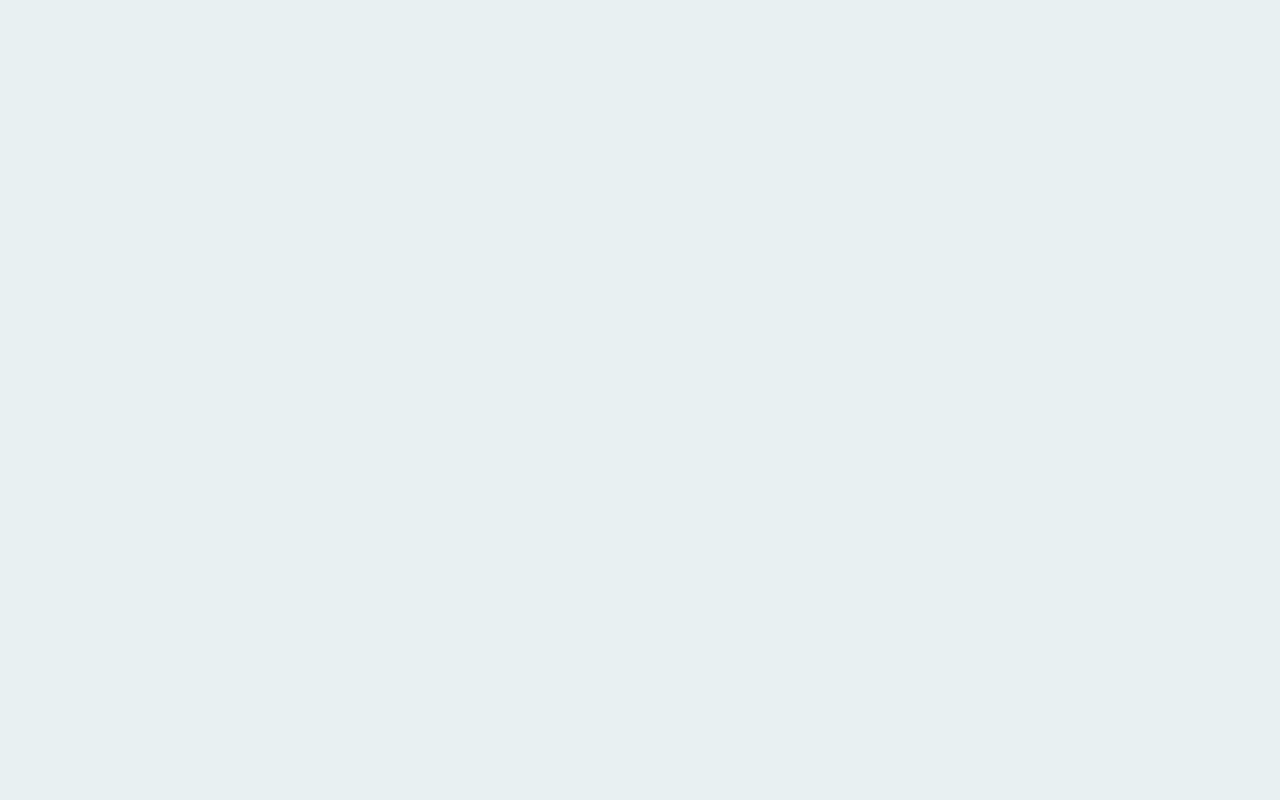
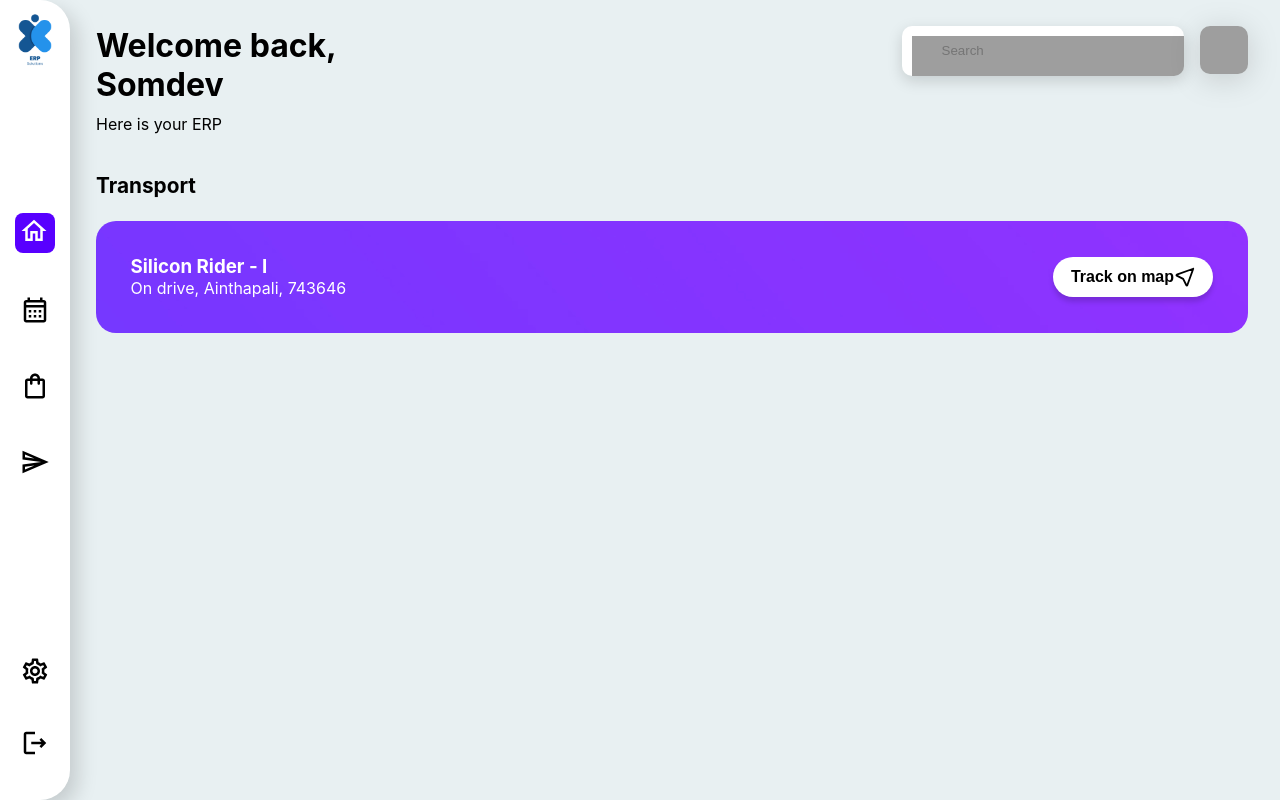
Before and after one commit to somdev-hub/full-stack-erp-app, a React (Create React App) app in the folder client/: page /transport in a window 1280 px wide. Before the commit this address had no page. Built offline with nearby package versions, Linux system fonts and the light colour scheme; grey boxes are pictures that could not be loaded.

Commit message:
initial commit 5-02-2023

```diff
--- a/client/package.json
+++ b/client/package.json
@@ -13,6 +13,7 @@
     "axios": "^1.2.2",
     "react": "^18.2.0",
     "react-dom": "^18.2.0",
+    "react-icons": "^4.7.1",
     "react-router-dom": "^6.6.1",
     "react-scripts": "^5.0.1",
     "react-string-replace": "^1.1.0",
--- a/client/src/App.js
+++ b/client/src/App.js
@@ -9,6 +9,7 @@ import Login from "./pages/Login/Login";
 import AboutUs from "./pages/AboutUs/AboutUs";
 import Mail from "./pages/Mail/Mail";
 import Cafeteria from "./pages/Cafeteria/Cafeteria";
+import Transport from "./pages/Transport/Transport";
 
 function App() {
   const user = localStorage.getItem("token");
@@ -25,6 +26,7 @@ function App() {
         <Route path="/about-us" exact element={<AboutUs />} />
         <Route path="/mail/:id" exact element={<Mail />} />
         <Route path="/cafeteria" exact element={<Cafeteria />} />
+        <Route path="/transport" exact element={<Transport />} />
       </Routes>
     </BrowserRouter>
   );
--- a/client/src/components/RectangularComponent1/RectangularComponent1.jsx
+++ b/client/src/components/RectangularComponent1/RectangularComponent1.jsx
@@ -35,7 +35,7 @@ const RectangularComponent1 = (props) => {
           progress={props.progress}
           color={props.progressColor}
           backColor={props.progressBackColor}
-          width="50"
+          width="90%"
         />
       </div>
     </div>
--- a/client/src/pages/Cafeteria/Cafeteria.css
+++ b/client/src/pages/Cafeteria/Cafeteria.css
@@ -75,6 +75,11 @@
   color: #fff;
   box-shadow: rgba(0, 0, 0, 0.35) 0px 5px 15px;
   right: 0;
+}
+
+.cart-button:hover{
+  background-color: #fff;
+  color: #000;
 }
 
 .cart-content {
--- /dev/null
+++ b/client/src/pages/Transport/Transport.css
@@ -0,0 +1,40 @@
+.transport-container {
+  width: 90%;
+  margin-left: 5%;
+}
+
+.transport-main h3,
+.transport-main h2,
+.transport-main p {
+  margin: 0;
+}
+
+.current-vehicle {
+  display: flex;
+  align-items: center;
+  justify-content: space-between;
+  background: url(../../files/transport_background.jpg);
+  border-radius: 20px;
+  height: 7rem;
+  color: #fff;
+  padding: 0 3%;
+  margin-top: 2%;
+  object-fit: contain;
+}
+
+.tracking-button button {
+  background: #ffffff;
+  box-shadow: 0px 5px 5px rgba(0, 0, 0, 0.15);
+  border-radius: 50px;
+  width: 10rem;
+  height: 2.5rem;
+  border: none;
+  display: flex;
+  align-items: center;
+  justify-content: center;
+}
+
+.tracking-button button h5 {
+  font-size: 16px;
+  font-weight: 600;
+}
--- /dev/null
+++ b/client/src/pages/Transport/Transport.jsx
@@ -0,0 +1,38 @@
+import React from "react";
+import "./Transport.css";
+import { GoLocation } from "react-icons/go";
+import { TbCurrentLocation } from "react-icons/tb";
+import { FiMap } from "react-icons/fi";
+import { TbLocation } from "react-icons/tb";
+import Sidebar from "../../components/sidebar/Sidebar";
+import Navbar from "../../components/navbar/Navbar";
+
+const Transport = () => {
+  return (
+    <div style={{ display: "flex" }}>
+      <Sidebar />
+      <div className="container">
+        <Navbar />
+        <div className="transport-container">
+          <h3 className="your-profile">Transport</h3>
+          <div className="transport-main">
+            <div className="current-vehicle">
+              <div className="current-vehicle-head">
+                <h3>Silicon Rider - I</h3>
+                <p>On drive, Ainthapali, 743646</p>
+              </div>
+              <div className="tracking-button">
+                <button>
+                  <h5>Track on map</h5>
+                  <TbLocation style={{ width: "22px", height: "22px" }} />
+                </button>
+              </div>
+            </div>
+          </div>
+        </div>
+      </div>
+    </div>
+  );
+};
+
+export default Transport;
```
Also changed, not shown: client/src/files/transport_background.jpg (added), 1 other file (tests, documents, lock files or other folders).
